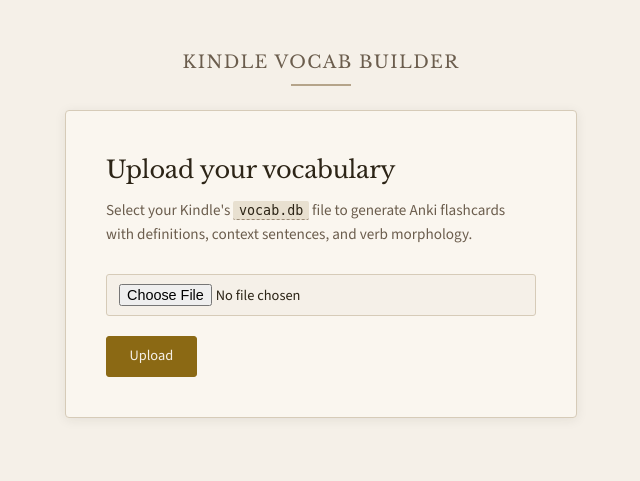
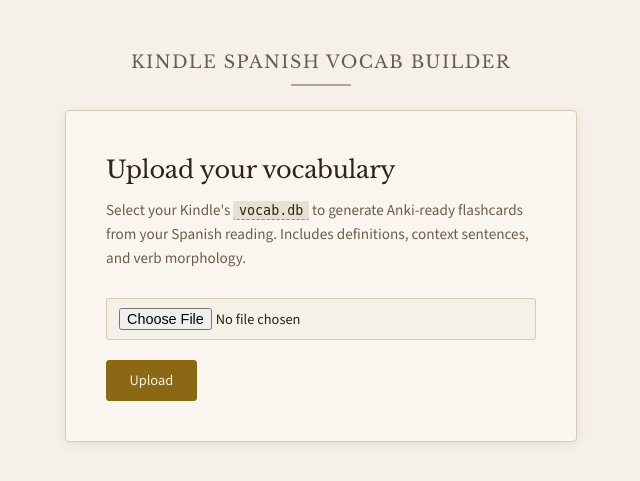
Before and after one commit to justindeffendall/KindleVocabV2, a Flask app: page / in a window 1280 px wide. Shown: the top 481 px of the page, without its empty margins (319-959 px from the left). Run offline with Flask 3, Linux system fonts and the light colour scheme.

Commit message:
Made the site more spanish obvious

```diff
--- a/kindle_vocab/templates/base.html
+++ b/kindle_vocab/templates/base.html
@@ -116,7 +116,7 @@
 
 {% macro header() %}
 <div class="site-header">
-  <div class="site-name">Kindle Vocab Builder</div>
+  <div class="site-name">Kindle Spanish Vocab Builder</div>
   <hr class="site-rule">
 </div>
 {% endmacro %}
--- a/kindle_vocab/templates/index.html
+++ b/kindle_vocab/templates/index.html
@@ -10,8 +10,7 @@
   <div class="card">
     <h1 class="page-title">Upload your vocabulary</h1>
     <p class="page-subtitle">
-      Select your Kindle's <a href="/help" style="background:var(--paper-dark);padding:0.1rem 0.35rem;border-radius:2px;font-size:0.88em;font-family:monospace;color:var(--ink);text-decoration:none;border-bottom:1px dashed var(--ink-faint);">vocab.db</a> file to generate Anki flashcards with definitions, context sentences, and verb morphology.
-    </p>
+Select your Kindle's <a href="/help" style="background:var(--paper-dark);padding:0.1rem 0.35rem;border-radius:2px;font-size:0.88em;font-family:monospace;color:var(--ink);text-decoration:none;border-bottom:1px dashed var(--ink-faint);">vocab.db</a> to generate Anki-ready flashcards from your Spanish reading. Includes definitions, context sentences, and verb morphology.</p>
     {{ flashes() }}
     <form method="post" action="/upload" enctype="multipart/form-data">
       <input type="file" name="vocabdb" class="file-input" accept=".db,.sqlite,.sqlite3">
```
